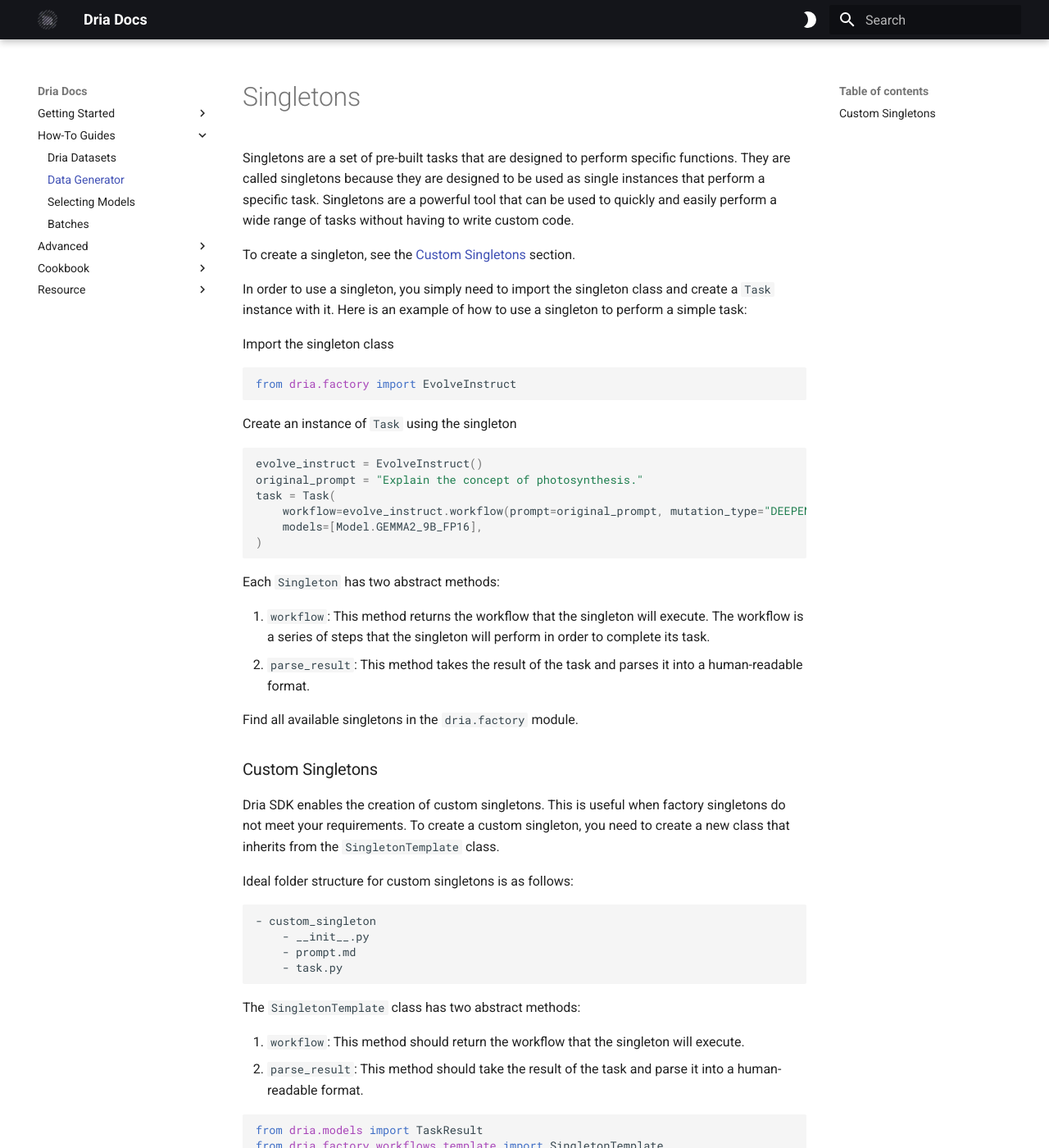
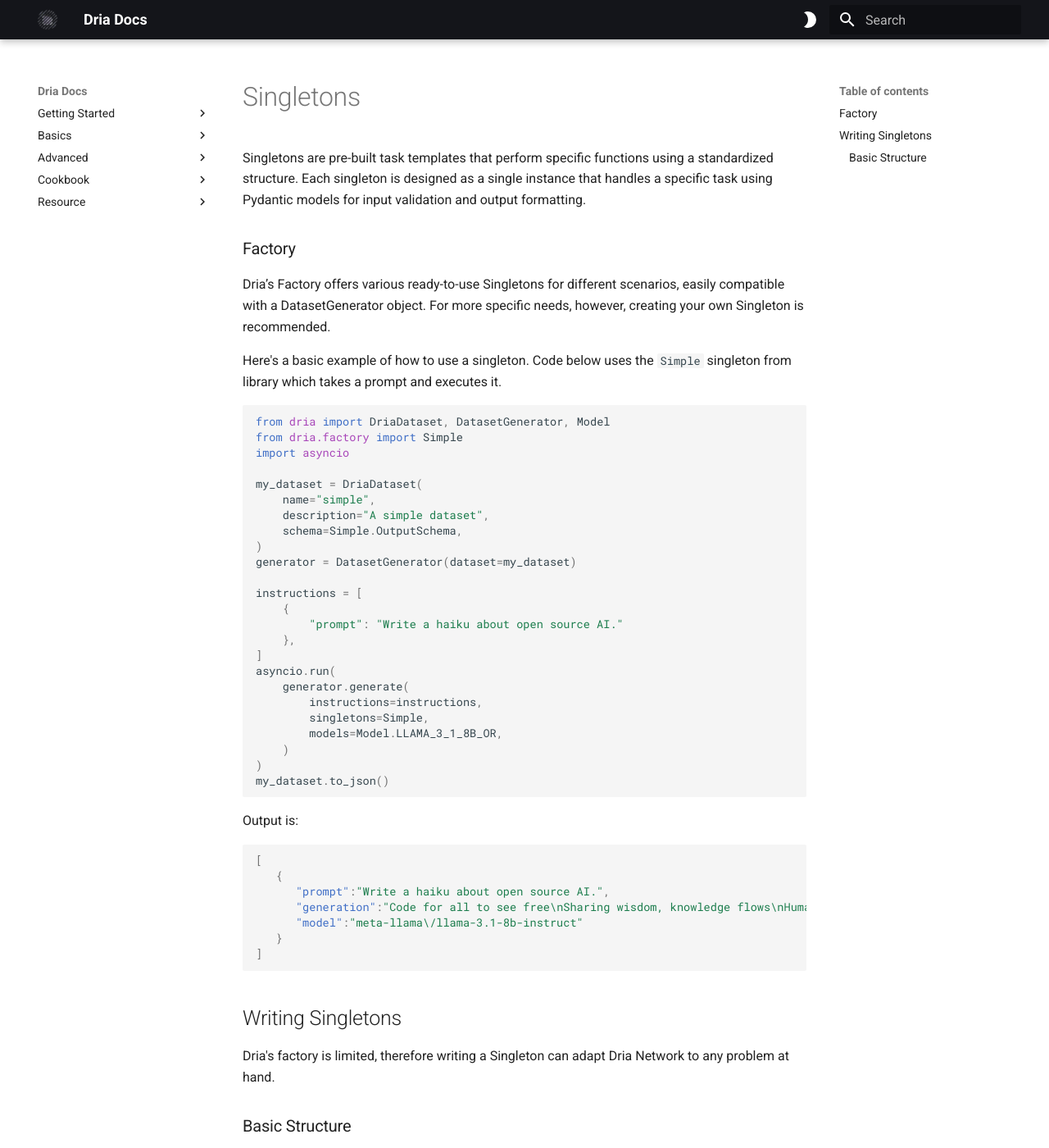
Before and after one commit to firstbatchxyz/dria-blog, an MkDocs documentation site: the page built from docs/how-to/singletons.md, in a window 1280 px wide and 1400 px high. Shown: the whole window at 82% size. Built offline with MkDocs 1.6.1 and Material for MkDocs 9.7.7, drawn with Linux system fonts in a browser that asks for light colours; some of the changed text lies outside the part shown.

Commit message:
updates for new sdk

````diff
--- a/docs/how-to/singletons.md
+++ b/docs/how-to/singletons.md
@@ -1,130 +1,61 @@
----
-categories:
-- Workflows
-description: Explore singletons for streamlined task automation in Python. Learn to
-  create and implement custom singletons for specific functions.
-tags:
-- singleton
-- task automation
-- Python
-- custom workflows
-- software development
----
-
 # Singletons
 
-Singletons are a set of pre-built tasks that are designed to perform specific functions.
-They are called singletons because they are designed to be used as single instances that perform a specific task.
-Singletons are a powerful tool that can be used to quickly and easily perform a wide range of tasks without having to write custom code.
+Singletons are pre-built task templates that perform specific functions using a standardized structure.
+Each singleton is designed as a single instance that handles a specific task using Pydantic models for input validation and output formatting.
+### Factory
 
-To create a singleton, see the [Custom Singletons](#custom-singletons) section.
+Dria’s Factory offers various ready-to-use Singletons for different scenarios, easily compatible with a DatasetGenerator object.
+For more specific needs, however, creating your own Singleton is recommended.
 
-In order to use a singleton, you simply need to import the singleton class and create a `Task` instance with it.
-Here is an example of how to use a singleton to perform a simple task:
-
-Import the singleton class
+Here's a basic example of how to use a singleton. Code below uses the `Simple` singleton from library which takes a prompt and executes it.
 
 ```python
-from dria.factory import EvolveInstruct
+from dria import DriaDataset, DatasetGenerator, Model
+from dria.factory import Simple
+import asyncio
+
+my_dataset = DriaDataset(
+    name="simple",
+    description="A simple dataset",
+    schema=Simple.OutputSchema,
+)
+generator = DatasetGenerator(dataset=my_dataset)
+
+instructions = [
+    {
+        "prompt": "Write a haiku about open source AI."
+    },
+]
+asyncio.run(
+    generator.generate(
+        instructions=instructions,
+        singletons=Simple,
+        models=Model.LLAMA_3_1_8B_OR,
+    )
+)
+my_dataset.to_json()
+
 ```
 
-Create an instance of `Task` using the singleton
+Output is:
 
-```python
-evolve_instruct = EvolveInstruct()
-original_prompt = "Explain the concept of photosynthesis."
-task = Task(
-    workflow=evolve_instruct.workflow(prompt=original_prompt, mutation_type="DEEPEN"),
-    models=[Model.GEMMA2_9B_FP16],
-)
+```json
+[
+   {
+      "prompt":"Write a haiku about open source AI.",
+      "generation":"Code for all to see free\nSharing wisdom, knowledge flows\nHumanity's gift back",
+      "model":"meta-llama\/llama-3.1-8b-instruct"
+   }
+]
 ```
 
-Each `Singleton` has two abstract methods:
+## Writing Singletons
 
-1. `workflow`: This method returns the workflow that the singleton will execute. The workflow is a series of steps that the singleton will perform in order to complete its task.
-2. `parse_result`: This method takes the result of the task and parses it into a human-readable format.
+Dria's factory is limited, therefore writing a Singleton can adapt Dria Network to any problem at hand.
 
-Find all available singletons in the `dria.factory` module.
+### Basic Structure
+A singleton consists of three main components:
 
-
-### Custom Singletons
-
-Dria SDK enables the creation of custom singletons. This is useful when factory singletons do not meet your requirements.
-To create a custom singleton, you need to create a new class that inherits from the `SingletonTemplate` class.
-
-Ideal folder structure for custom singletons is as follows:
-```
-- custom_singleton
-    - __init__.py
-    - prompt.md
-    - task.py
-```
-
-The `SingletonTemplate` class has two abstract methods:
-
-1. `workflow`: This method should return the workflow that the singleton will execute.
-2. `parse_result`: This method should take the result of the task and parse it into a human-readable format.
-
-
-```python
-from dria.models import TaskResult
-from dria.factory.workflows.template import SingletonTemplate
-from typing import List
-
-
-class MyCustomSingleton(SingletonTemplate):
-    def workflow(self, **kwargs):
-        pass
-
-    def parse_result(self, result: List[TaskResult]):
-        pass
-```
-
-In order to clarify, let's create a singleton that returns string in reversed.
-
-Prompt file `prompt.md`:
-```
-Reverse the given string
-{{string}}
-```
-
-> Variables in prompt file should be enclosed in double curly braces `{{ }}`.
-
-
-```python
-from dria_workflows import *  # Import all necessary classes to create a workflow
-from dria.factory.utilities import get_abs_path  # Used to get the absolute path of the prompt file
-from dria.models import TaskResult
-from dria.factory.workflows.template import SingletonTemplate
-from typing import List
-
-
-class ReverseStringSingleton(SingletonTemplate):
-    def workflow(self, string: str):
-
-        # Create a workflow builder, uses kwargs to map variables to prompts
-        builder = WorkflowBuilder(string=string)
-
-        builder.generative_step(
-            id="reverse_string",
-            path=get_abs_path("prompt.md"),
-            operator=Operator.GENERATION,
-            outputs=[Write.new("reversed_string")],  # we want the generative step to write output to 'reversed_string' key in memory
-        )
-
-        # Define the flow of your workflow
-        flow = [Edge(source="reverse_string", target="_end")]
-        builder.flow(flow)
-
-        # Set the return value of your workflow
-        builder.set_return_value("reversed_string")  # Read the value of 'reversed_string' from memory and return it
-
-        # Build your workflow
-        return builder.build()
-
-
-    def parse_result(self, result: List[TaskResult]):
-        return [
-            {"reversed": r.result, "original": r.task_input["string"]}  for r in result
-        ]
-```
+1. Input fields (using Pydantic Fields)
+2. Output schema (using Pydantic BaseModel)
+3. Workflow and callback methods
--- a/mkdocs.yml
+++ b/mkdocs.yml
@@ -71,17 +71,19 @@
     - Installation: "installation.md"
     - Quickstart: "quickstart.md"
     - Run a Node (Optional): "node.md"
-  - How-To Guides:
-    - Dria Datasets: "how-to/"
-    - Data Generator: "how-to/singletons.md"
-    - Selecting Models: "how-to/selecting_models.md"
-    - Batches: "how-to/batches.md"
+  - Basics:
+    - Dria Datasets:
+      - Create: "how-to/dria_datasets.md"
+      - Exports: "how-to/dria_datasets_exports.md"
+    - Data Generation:
+      - Generator: "how-to/data_generators.md"
+      - Prompts: "how-to/prompters.md"
+      - Singletons: "how-to/singletons"
+      - Selecting Models: "how-to/selecting_models.md"
   - Advanced:
-      - Writing Workflows: "how-to/workflows.md"
+      - Complex Workflows: "how-to/workflows.md"
       - Functions: "how-to/functions.md"
       - Structured Outputs: "how-to/structured_outputs.md"
-      - Creating Pipelines: "how-to/pipelines.md"
-      - Formatting for Training: "how-to/formatting.md"
   - Cookbook:
       - Evaluating RAG Systems with Synthetic Data: "cookbook/eval.md"
       - Implementing Nvidia's Preference Data Pipeline using Dria Network: "cookbook/nemotron_qa.md"
````
Also changed, not shown: docs/README.md (+0 -15 lines), docs/how-to/data_generators.md (added, +1 -0 lines), docs/how-to/dria_datasets.md (added, +82 -0 lines), docs/how-to/dria_datasets_exports.md (added, +95 -0 lines), docs/how-to/selecting_models.md (+12 -21 lines), docs/quickstart.md (+2 -2 lines).
